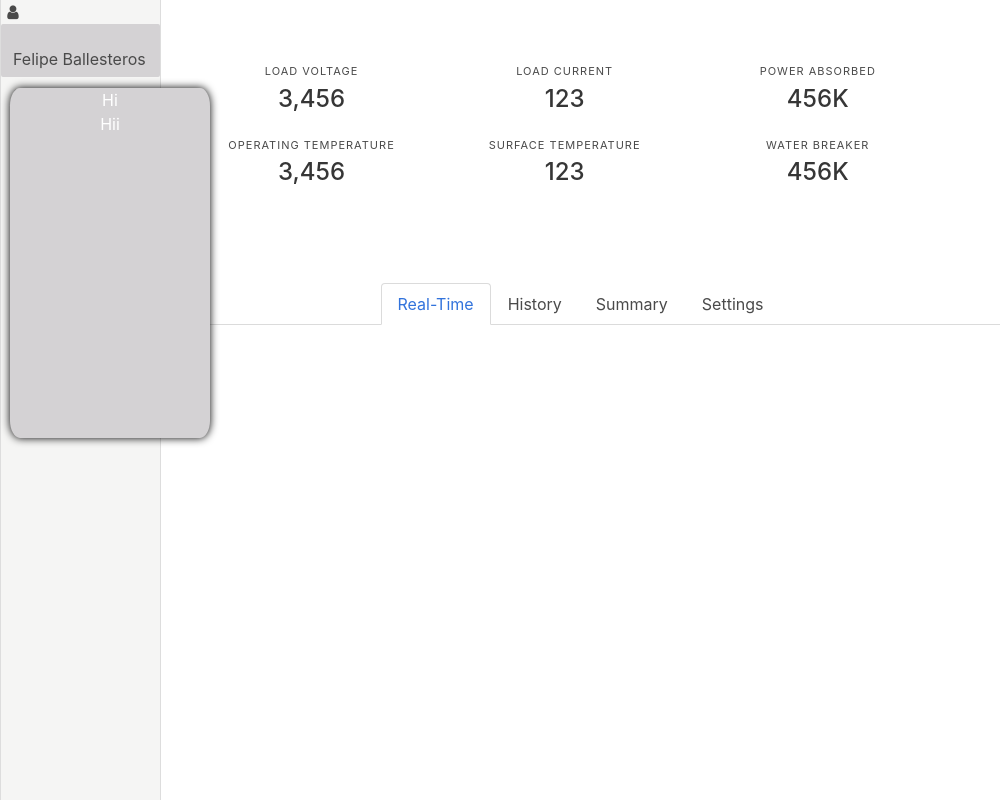
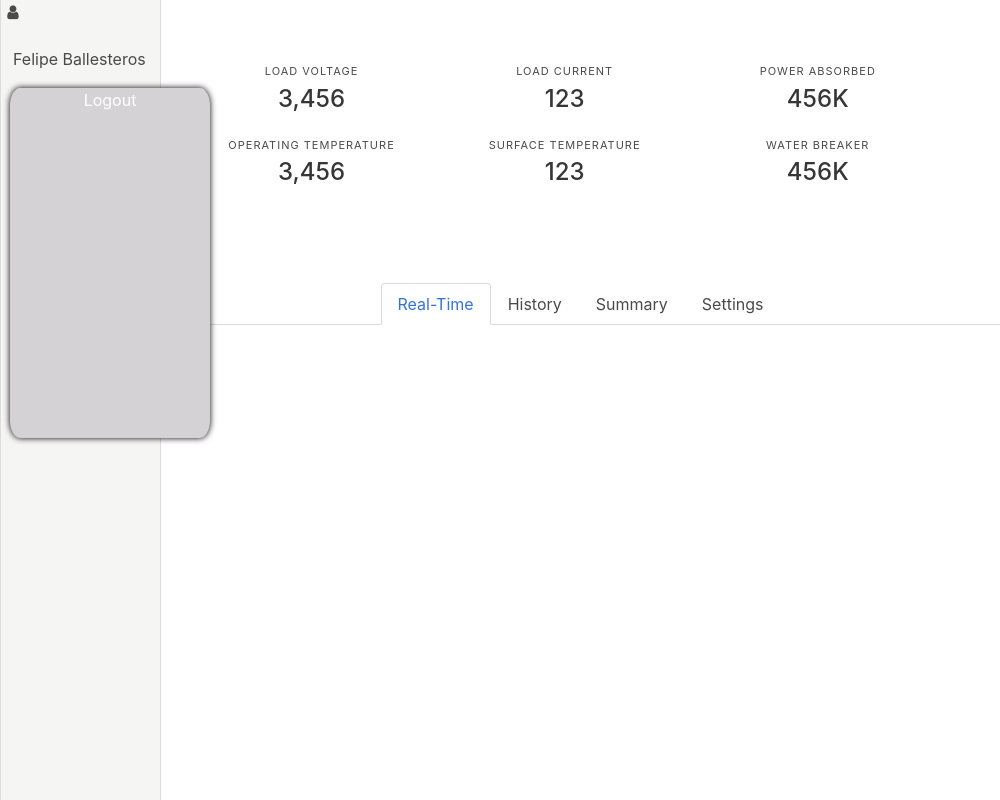
Before and after one commit to Sustaingineeringubc/Monitoring-System, an Electron app: page renderer/monitor.html in a window 1000 px wide. Both pictures are taken after a click on the link "Felipe Ballesteros". Drawn offline with nearby package versions, Linux system fonts and the light colour scheme; no server answers.

Commit message:
Implemented simple user menu; animations and functionality missing

```diff
--- a/css/monitor.css
+++ b/css/monitor.css
@@ -10,7 +10,7 @@ border-bottom-color: black;
 
 .borderlist a {
 padding-top: 25px;
-background-color: rgb(212,210,212);
+background-color: rgb(245,245,244);
 }
 
 .menu-panel {
@@ -100,5 +100,5 @@ display: none;
   z-index: 1;
   border-radius: 5%;
   text-align: center;
-  box-shadow: 0px 0px 8px black;
+  box-shadow: 0px 0px 6px black;
 }
--- a/renderer/monitor.html
+++ b/renderer/monitor.html
@@ -23,8 +23,8 @@
     <section class="pane-group">
         <div class="userMenu hidden" id="userMenu">
             <ul style="color: white">
-                <li>Hi</li>
-                <li>Hii</li>
+                <li
+                id="logout">Logout</li>
             </ul>
         </div>
         <!-- Sidebar -->
```
